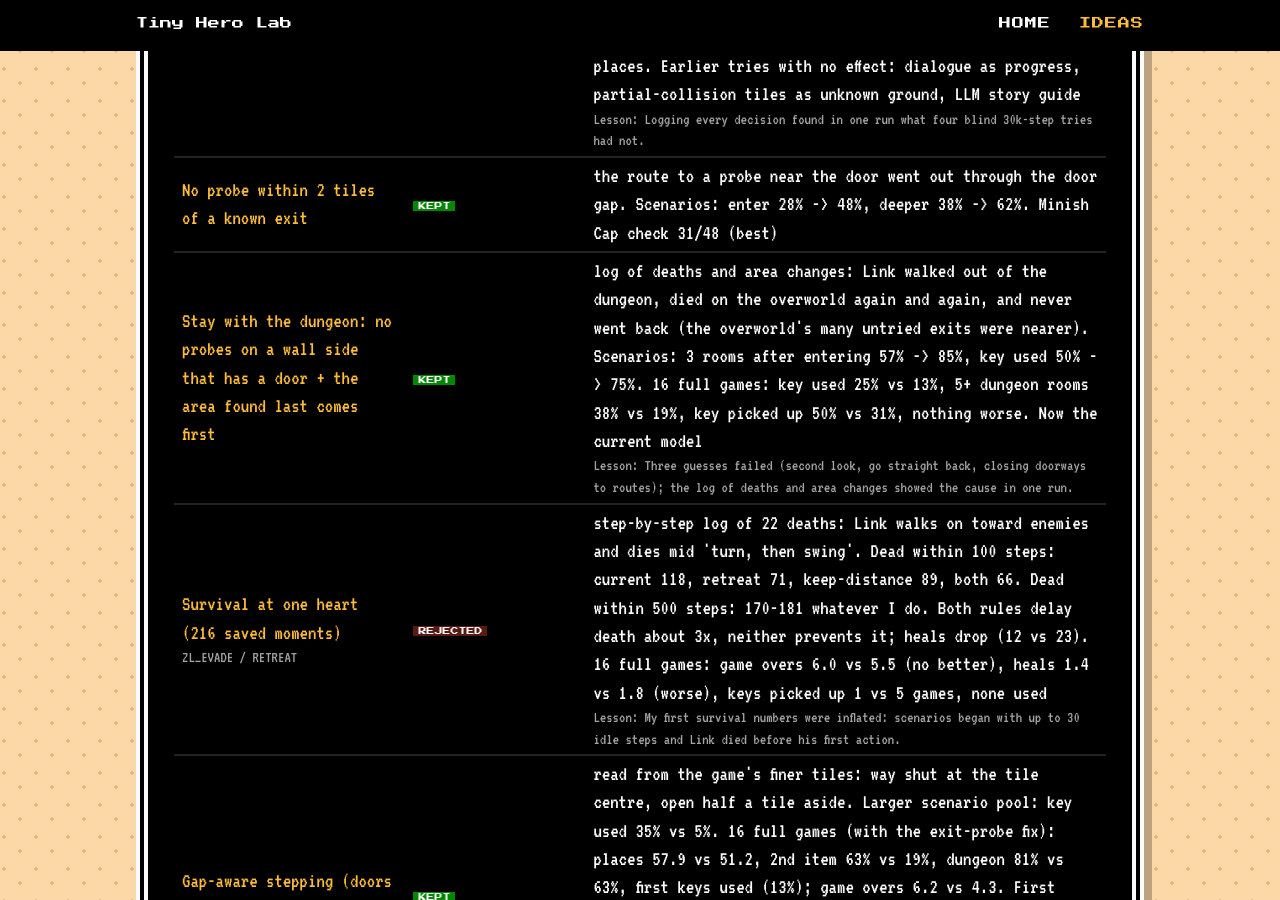
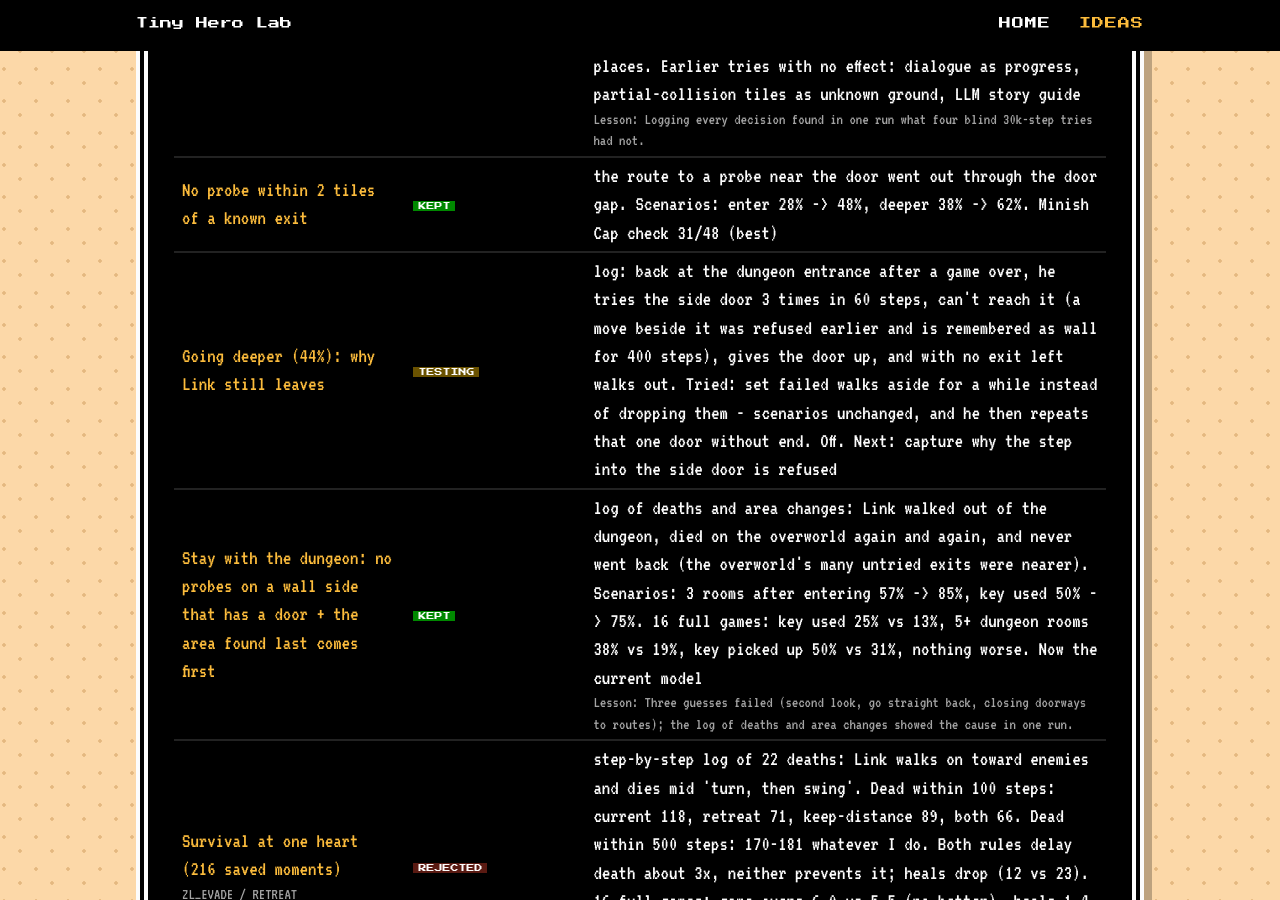
Before and after one commit to sofianedjerbi/zelda-agent-devblog, a Jekyll site: the page built from ideas.html, in a window 1280 px wide and 900 px high, scrolled down 4959 px. Built offline with Jekyll 4.4.1, drawn with Linux system fonts in a browser that asks for light colours.

Commit message:
Record: why Link still leaves the dungeon; cooldown tried, off

```diff
--- a/_data/tried.yml
+++ b/_data/tried.yml
@@ -6,6 +6,7 @@
     - {name: "No try-new-ground on a known exit", status: kept, result: "entering a dungeon every ground kind is new, and the nearest 'new' tile was the doorway behind Link: his third goal walked him back out. 3 rooms after entering: 41% -> 78%", lesson: "Found by tracing one scenario, after two wrong guesses."}
     - {name: "Minish Cap from the game's start: the town stall", status: testing, result: "decision log: the festival = talk to Zelda, she walks to her next spot, follow. 'Stay with and talk to your companion' (ZL_ESCORT): story score 101 at 25k steps instead of 37k. Then a second blocker, same in both: with Zelda following, Link keeps trying the south gate, a text box stops him (one line on screen for 8,400 steps), and his map shows a solid wall across the town to the north. 70k steps: still 5 places. Earlier tries with no effect: dialogue as progress, partial-collision tiles as unknown ground, LLM story guide", lesson: "Logging every decision found in one run what four blind 30k-step tries had not."}
     - {name: "No probe within 2 tiles of a known exit", status: kept, result: "the route to a probe near the door went out through the door gap. Scenarios: enter 28% -> 48%, deeper 38% -> 62%. Minish Cap check 31/48 (best)"}
+    - {name: "Going deeper (44%): why Link still leaves", status: testing, result: "log: back at the dungeon entrance after a game over, he tries the side door 3 times in 60 steps, can't reach it (a move beside it was refused earlier and is remembered as wall for 400 steps), gives the door up, and with no exit left walks out. Tried: set failed walks aside for a while instead of dropping them - scenarios unchanged, and he then repeats that one door without end. Off. Next: capture why the step into the side door is refused"}
     - {name: "Stay with the dungeon: no probes on a wall side that has a door + the area found last comes first", status: kept, result: "log of deaths and area changes: Link walked out of the dungeon, died on the overworld again and again, and never went back (the overworld's many untried exits were nearer). Scenarios: 3 rooms after entering 57% -> 85%, key used 50% -> 75%. 16 full games: key used 25% vs 13%, 5+ dungeon rooms 38% vs 19%, key picked up 50% vs 31%, nothing worse. Now the current model", lesson: "Three guesses failed (second look, go straight back, closing doorways to routes); the log of deaths and area changes showed the cause in one run."}
     - {name: "Survival at one heart (216 saved moments)", switch: "EVADE / RETREAT", status: rejected, result: "step-by-step log of 22 deaths: Link walks on toward enemies and dies mid 'turn, then swing'. Dead within 100 steps: current 118, retreat 71, keep-distance 89, both 66. Dead within 500 steps: 170-181 whatever I do. Both rules delay death about 3x, neither prevents it; heals drop (12 vs 23). 16 full games: game overs 6.0 vs 5.5 (no better), heals 1.4 vs 1.8 (worse), keys picked up 1 vs 5 games, none used", lesson: "My first survival numbers were inflated: scenarios began with up to 30 idle steps and Link died before his first action."}
     - {name: "Gap-aware stepping (doors between two tiles)", status: kept, result: "read from the game's finer tiles: way shut at the tile centre, open half a tile aside. Larger scenario pool: key used 35% vs 5%. 16 full games (with the exit-probe fix): places 57.9 vs 51.2, 2nd item 63% vs 19%, dungeon 81% vs 63%, first keys used (13%); game overs 6.2 vs 4.3. First version fired before every shut-looking step: no sword in 4/16 games - caught by the full-game check. Open: it lowers '3 rooms after entering' (28% vs 54%)", lesson: "Scenarios find the fix, full games catch what it breaks: both are needed."}
```
